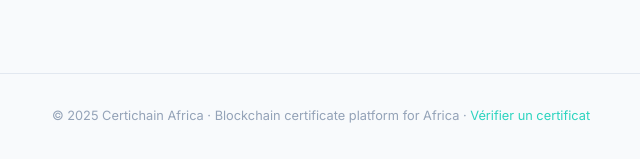
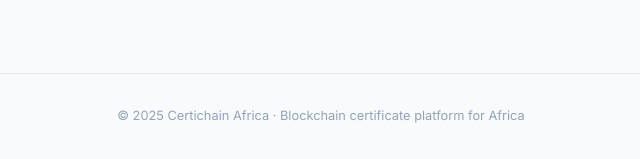
Before and after one commit to Limalambaga/Certichain-Africa, a Flask app: page /pricing in a window 1280 px wide. Shown: the part 3246-3405 px from the top of the page, without its empty margins (319-959 px from the left). Run offline with Flask 3, Linux system fonts and the light colour scheme.

Commit message:
fix: remove 'Vérifier un certificat' link from pricing page footer
Co-Authored-By: Claude Sonnet 4.6 <noreply@anthropic.com>

```diff
--- a/templates/pricing.html
+++ b/templates/pricing.html
@@ -384,8 +384,7 @@
 </div>
 
 <footer class="p-footer">
-  © 2025 Certichain Africa · Blockchain certificate platform for Africa ·
-  <a href="/verify" style="color:#2DD4BF;">Vérifier un certificat</a>
+  © 2025 Certichain Africa · Blockchain certificate platform for Africa
 </footer>
 
 <!-- ── MoMo Payment Modal ──────────────────────────────────────────────────── -->
```
